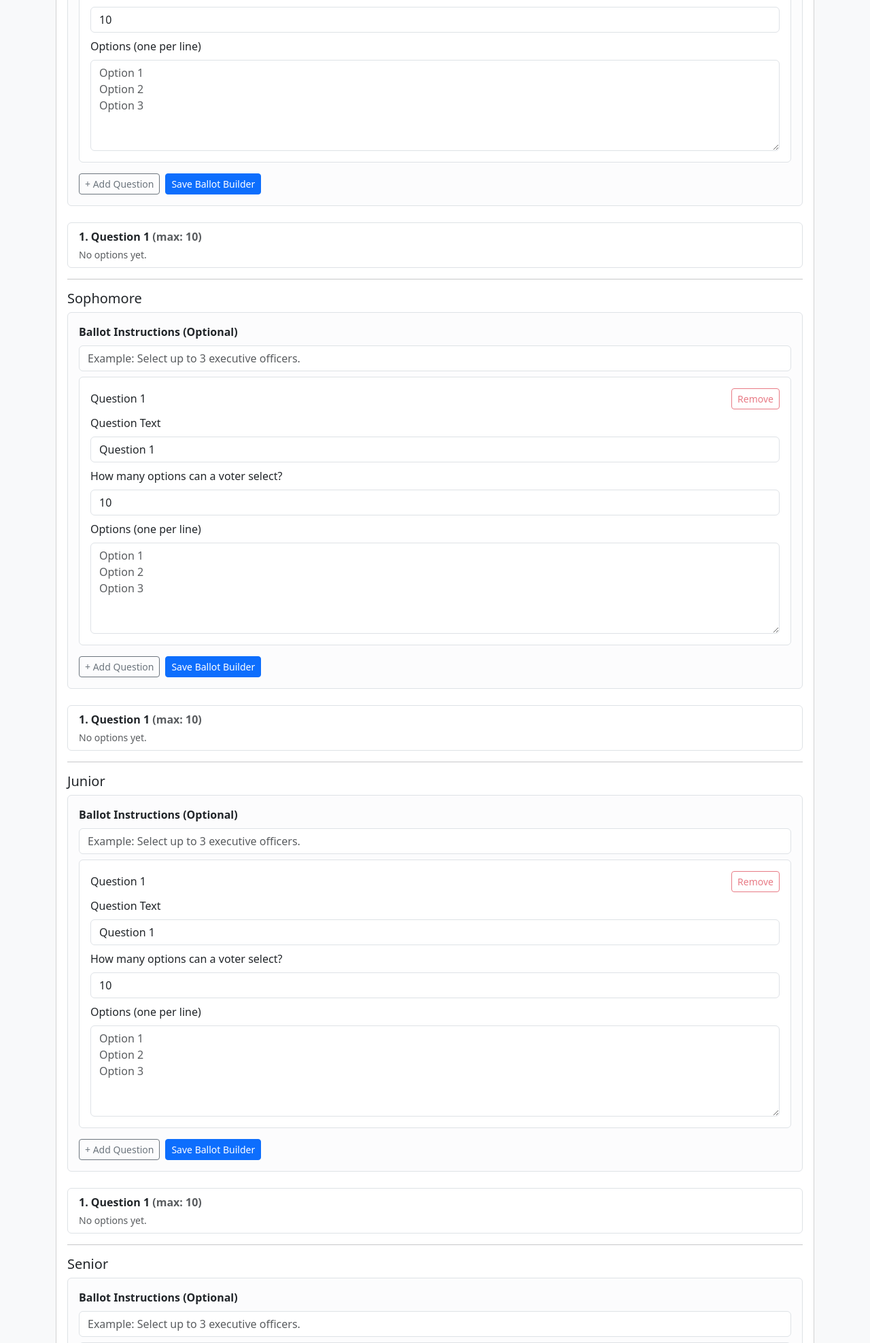
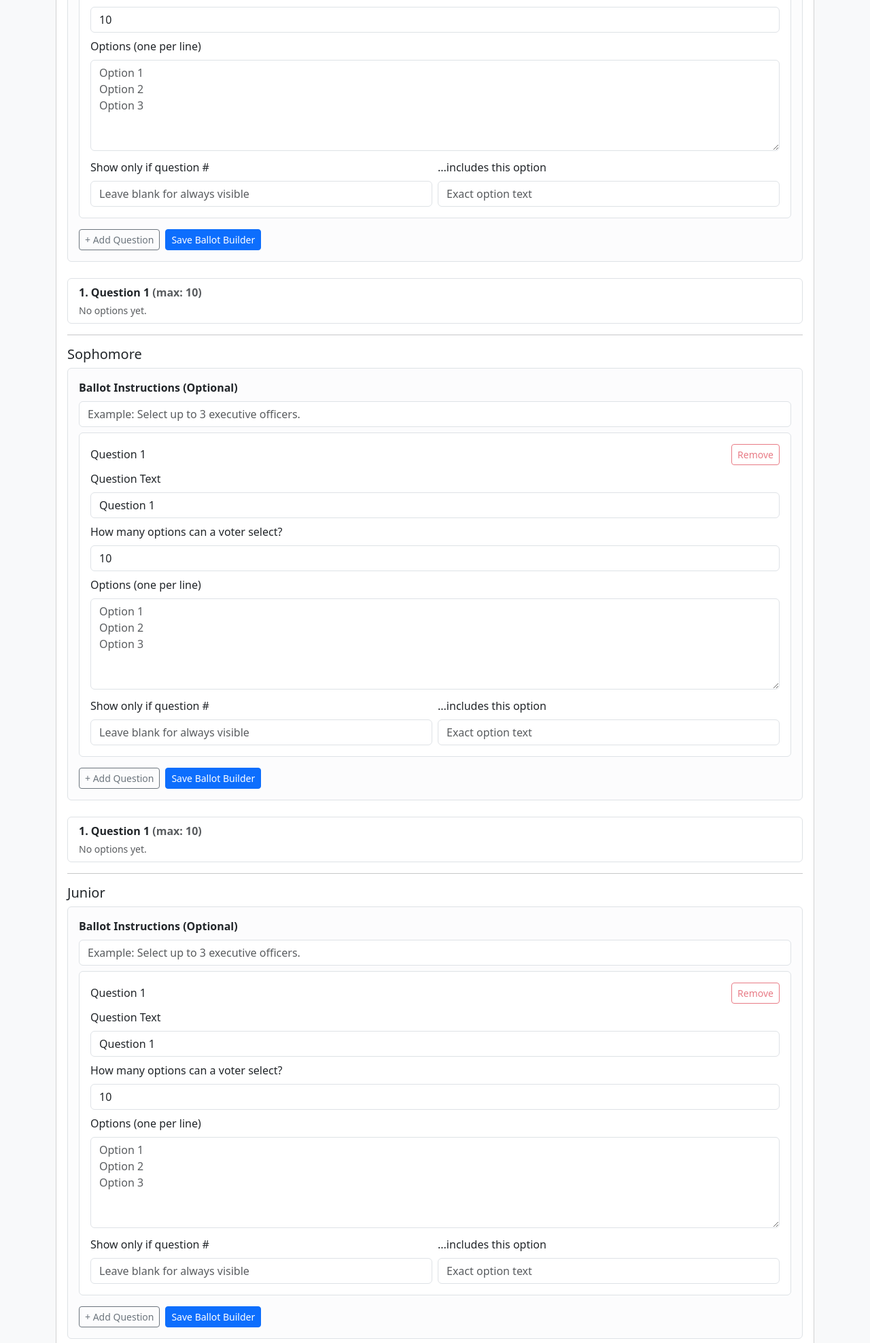
Before and after one commit to Shortballer2/csu-voting, a Flask app: page /admin in a window 1280 px wide. Shown: the part 1035-3010 px from the top of the page at 68% size. Run offline with Flask 3, Linux system fonts and the light colour scheme; the visitor is signed in with stand-in values (Sample User, id 1); data that the repository does not hold is empty.

Commit message:
Add conditional branching support for ballot questions

```diff
--- a/app.py
+++ b/app.py
@@ -90,17 +90,19 @@ def load_candidates():
                 for question in questions:
                     if not isinstance(question, dict):
                         continue
-                    normalized_questions.append(
-                        {
-                            "prompt": (question.get("prompt") or "Question").strip(),
-                            "max_selections": validate_max_selections(question.get("max_selections"), default=1),
-                            "options": [
-                                str(option).strip()
-                                for option in question.get("options", [])
-                                if str(option).strip()
-                            ],
-                        }
-                    )
+                    normalized_question = {
+                        "prompt": (question.get("prompt") or "Question").strip(),
+                        "max_selections": validate_max_selections(question.get("max_selections"), default=1),
+                        "options": [
+                            str(option).strip()
+                            for option in question.get("options", [])
+                            if str(option).strip()
+                        ],
+                    }
+                    show_if = parse_show_if_rule(question)
+                    if show_if:
+                        normalized_question["show_if"] = show_if
+                    normalized_questions.append(normalized_question)
                 if not normalized_questions:
                     normalized_questions = [
                         {
@@ -144,6 +146,35 @@ def normalize_student_id(value):
 def parse_options(text):
     return [line.strip() for line in (text or "").splitlines() if line.strip()]
 
+
+
+def parse_show_if_rule(question):
+    if not isinstance(question, dict):
+        return None
+    show_if = question.get("show_if")
+    if not isinstance(show_if, dict):
+        return None
+    question_number = show_if.get("question_number")
+    option = str(show_if.get("option") or "").strip()
+    try:
+        question_number = int(question_number)
+    except (TypeError, ValueError):
+        return None
+    if question_number < 1 or not option:
+        return None
+    return {"question_number": question_number, "option": option}
+
+
+def question_is_visible(question, answers_by_index):
+    show_if = question.get("show_if")
+    if not isinstance(show_if, dict):
+        return True
+    parent_index = int(show_if.get("question_number", 0)) - 1
+    option = str(show_if.get("option") or "").strip()
+    if parent_index < 0 or not option:
+        return True
+    return option in answers_by_index.get(parent_index, [])
+
 def parse_questions_json(text):
     try:
         parsed = json.loads(text or "[]")
@@ -162,13 +193,15 @@ def parse_questions_json(text):
             for option in question.get("options", [])
             if str(option).strip()
         ]
-        normalized_questions.append(
-            {
-                "prompt": prompt,
-                "max_selections": max_selections,
-                "options": options,
-            }
-        )
+        normalized_question = {
+            "prompt": prompt,
+            "max_selections": max_selections,
+            "options": options,
+        }
+        show_if = parse_show_if_rule(question)
+        if show_if:
+            normalized_question["show_if"] = show_if
+        normalized_questions.append(normalized_question)
     return normalized_questions
 
 def save_candidates(data):
@@ -329,7 +362,10 @@ def vote():
     questions = ballot.get("questions", [])
     if request.method == "POST":
         selected_candidates = []
+        answers_by_index = {}
         for index, question in enumerate(questions):
+            if not question_is_visible(question, answers_by_index):
+                continue
             question_choices = request.form.getlist(f"question_{index}_candidates")
             write_in = request.form.get(f"question_{index}_write_in", "").strip()
             if write_in:
@@ -341,6 +377,7 @@ def vote():
                     "warning",
                 )
                 return redirect(url_for("vote"))
+            answers_by_index[index] = question_choices
             selected_candidates.extend(question_choices)
         if not selected_candidates:
             flash("You must answer at least one question option to vote.", "warning")
@@ -536,7 +573,10 @@ def manual_vote():
     # Get checked candidates from the form
     ballot = candidates[year]
     selected_candidates = []
+    answers_by_index = {}
     for index, question in enumerate(ballot.get("questions", [])):
+        if not question_is_visible(question, answers_by_index):
+            continue
         question_choices = request.form.getlist(f"question_{index}_candidates")
         write_in = request.form.get(f"question_{index}_write_in", "").strip()
         if write_in:
@@ -548,6 +588,7 @@ def manual_vote():
                 "warning",
             )
             return redirect(url_for("admin_dashboard"))
+        answers_by_index[index] = question_choices
         selected_candidates.extend(question_choices)
     if not selected_candidates:
         flash("You must select at least one option to vote.", "warning")
@@ -639,7 +680,9 @@ def update_ballot():
     prompts = request.form.getlist("question_prompt[]")
     max_values = request.form.getlist("question_max_selections[]")
     option_blocks = request.form.getlist("question_options[]")
-    for index in range(max(len(prompts), len(max_values), len(option_blocks))):
+    show_if_questions = request.form.getlist("question_show_if_question[]")
+    show_if_options = request.form.getlist("question_show_if_option[]")
+    for index in range(max(len(prompts), len(max_values), len(option_blocks), len(show_if_questions), len(show_if_options))):
         prompt = (prompts[index] if index < len(prompts) else "").strip()
         options_text = option_blocks[index] if index < len(option_blocks) else ""
         options = parse_options(options_text)
@@ -651,13 +694,22 @@ def update_ballot():
             continue
         if not prompt:
             prompt = f"Question {len(questions) + 1}"
-        questions.append(
-            {
-                "prompt": prompt,
-                "max_selections": max_selections,
-                "options": options,
-            }
-        )
+        question_data = {
+            "prompt": prompt,
+            "max_selections": max_selections,
+            "options": options,
+        }
+        show_if_question = (show_if_questions[index] if index < len(show_if_questions) else "").strip()
+        show_if_option = (show_if_options[index] if index < len(show_if_options) else "").strip()
+        if show_if_question or show_if_option:
+            show_if = parse_show_if_rule(
+                {"show_if": {"question_number": show_if_question, "option": show_if_option}}
+            )
+            if show_if is None:
+                flash(f"Question {index + 1} has an invalid conditional branch rule.", "danger")
+                return redirect(url_for("admin_dashboard"))
+            question_data["show_if"] = show_if
+        questions.append(question_data)
 
     if not questions:
         # Backward compatibility for previous JSON-only editor UI.
--- a/templates/admin_dashboard.html
+++ b/templates/admin_dashboard.html
@@ -117,6 +117,16 @@
                             <label class="form-label">Options (one per line)</label>
                             <textarea name="question_options[]" class="form-control" rows="5" placeholder="Option 1&#10;Option 2&#10;Option 3">{{ question.options | join('\n') }}</textarea>
                         </div>
+                        <div class="row g-2 mt-1">
+                            <div class="col-md-6">
+                                <label class="form-label">Show only if question #</label>
+                                <input type="number" min="1" step="1" name="question_show_if_question[]" class="form-control" value="{{ question.show_if.question_number if question.show_if else '' }}" placeholder="Leave blank for always visible">
+                            </div>
+                            <div class="col-md-6">
+                                <label class="form-label">...includes this option</label>
+                                <input type="text" name="question_show_if_option[]" class="form-control" value="{{ question.show_if.option if question.show_if else '' }}" placeholder="Exact option text">
+                            </div>
+                        </div>
                     </div>
                     {% endfor %}
                 </div>
@@ -130,6 +140,9 @@
                 {% for question in ballot.questions %}
                 <li class="list-group-item">
                     <div class="fw-bold">{{ loop.index }}. {{ question.prompt }} <span class="text-muted">(max: {{ question.max_selections }})</span></div>
+                    {% if question.show_if %}
+                    <div class="small text-info">Shown only when Question {{ question.show_if.question_number }} includes "{{ question.show_if.option }}".</div>
+                    {% endif %}
                     {% if question.options %}
                     <div class="small mt-1">{{ question.options | join(", ") }}</div>
                     {% else %}
@@ -264,14 +277,36 @@
     function updateSelectionState() {
         const questionCards = checkboxWrapper.querySelectorAll('[data-question-index]');
         questionCards.forEach((card) => {
+            const showIfQuestion = card.dataset.showIfQuestion;
+            const showIfOption = card.dataset.showIfOption;
+            let visible = true;
+            if (showIfQuestion !== undefined && showIfOption) {
+                const selector = `input[name="question_${showIfQuestion}_candidates"]`;
+                const parentChoices = Array.from(checkboxWrapper.querySelectorAll(selector))
+                    .filter((input) => input.checked)
+                    .map((input) => input.value);
+                visible = parentChoices.includes(showIfOption);
+            }
+
+            card.style.display = visible ? '' : 'none';
+            card.querySelectorAll('input, textarea, select').forEach((input) => {
+                input.disabled = !visible;
+                if (!visible && input.type === 'checkbox') {
+                    input.checked = false;
+                }
+                if (!visible && input.type === 'text') {
+                    input.value = '';
+                }
+            });
+
             const maxSelections = Number(card.dataset.maxSelections || 1);
             const checkedCount = card.querySelectorAll('input[type="checkbox"]:checked').length;
             card.querySelector('.selected-count').textContent = checkedCount;
             card.querySelector('.max-count').textContent = maxSelections;
-            const disableUnchecked = checkedCount >= maxSelections;
+            const disableUnchecked = visible && checkedCount >= maxSelections;
             card.querySelectorAll('input[type="checkbox"]').forEach((input) => {
                 if (!input.checked) {
-                    input.disabled = disableUnchecked;
+                    input.disabled = input.disabled || disableUnchecked;
                 }
             });
         });
@@ -290,6 +325,10 @@
                 card.className = 'border rounded p-3 mb-3';
                 card.dataset.questionIndex = String(questionIndex);
                 card.dataset.maxSelections = String(question.max_selections || 1);
+                if (question.show_if && question.show_if.question_number && question.show_if.option) {
+                    card.dataset.showIfQuestion = String(Number(question.show_if.question_number) - 1);
+                    card.dataset.showIfOption = question.show_if.option;
+                }
 
                 const title = document.createElement('h6');
                 title.textContent = `${questionIndex + 1}. ${question.prompt}`;
@@ -371,6 +410,16 @@
                 <label class="form-label">Options (one per line)</label>
                 <textarea name="question_options[]" class="form-control" rows="5" placeholder="Option 1&#10;Option 2&#10;Option 3"></textarea>
             </div>
+            <div class="row g-2 mt-1">
+                <div class="col-md-6">
+                    <label class="form-label">Show only if question #</label>
+                    <input type="number" min="1" step="1" name="question_show_if_question[]" class="form-control" placeholder="Leave blank for always visible">
+                </div>
+                <div class="col-md-6">
+                    <label class="form-label">...includes this option</label>
+                    <input type="text" name="question_show_if_option[]" class="form-control" placeholder="Exact option text">
+                </div>
+            </div>
         `;
         return wrapper;
     }
```
Also changed, not shown: templates/vote.html (+41 -1 lines).
